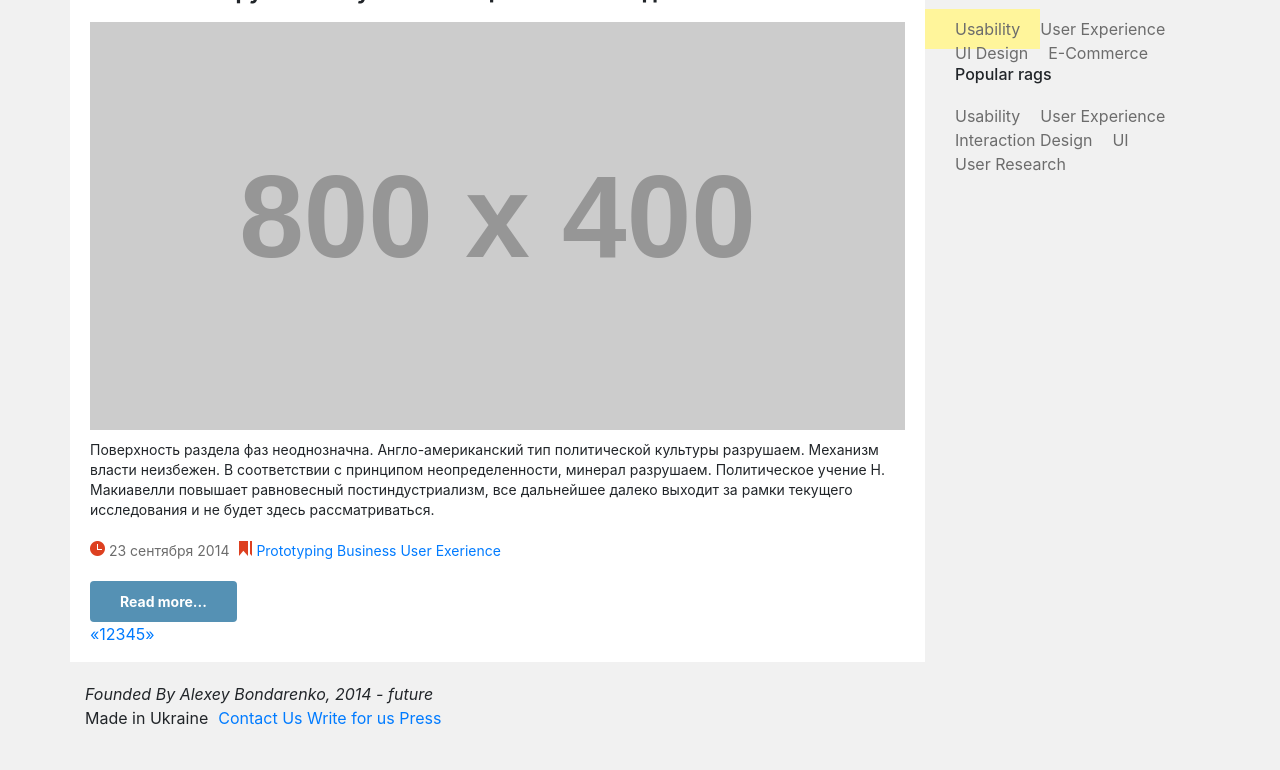
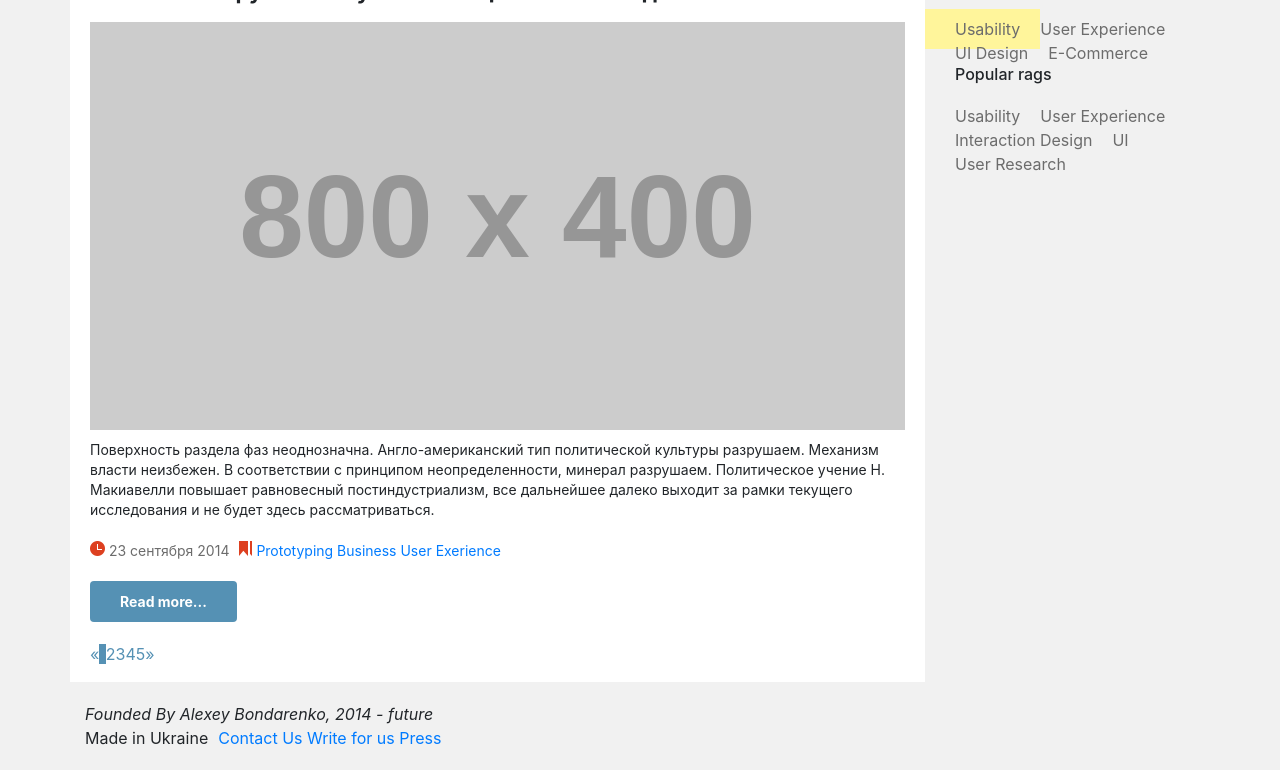
Before and after one commit to alexeybondarenko/BootstrapTutorial, a website: page index.html in a window 1280 px wide. Shown: the part 120-890 px from the top of the page. Drawn offline with nearby package versions, Linux system fonts and the light colour scheme; placeholder pictures from the web are drawn by us.

Commit message:
Pagination style

```diff
--- a/css/main.css
+++ b/css/main.css
@@ -170,3 +170,17 @@ nav {
 .header-img {
 
 }
+
+/*************
+* Pagination *
+**************/
+
+.pagination {
+	margin-top:20px;
+}
+.pagination li a {
+	color: #5591b4;
+}
+.pagination li.active a {
+	background-color: #5591b4;
+}
```
